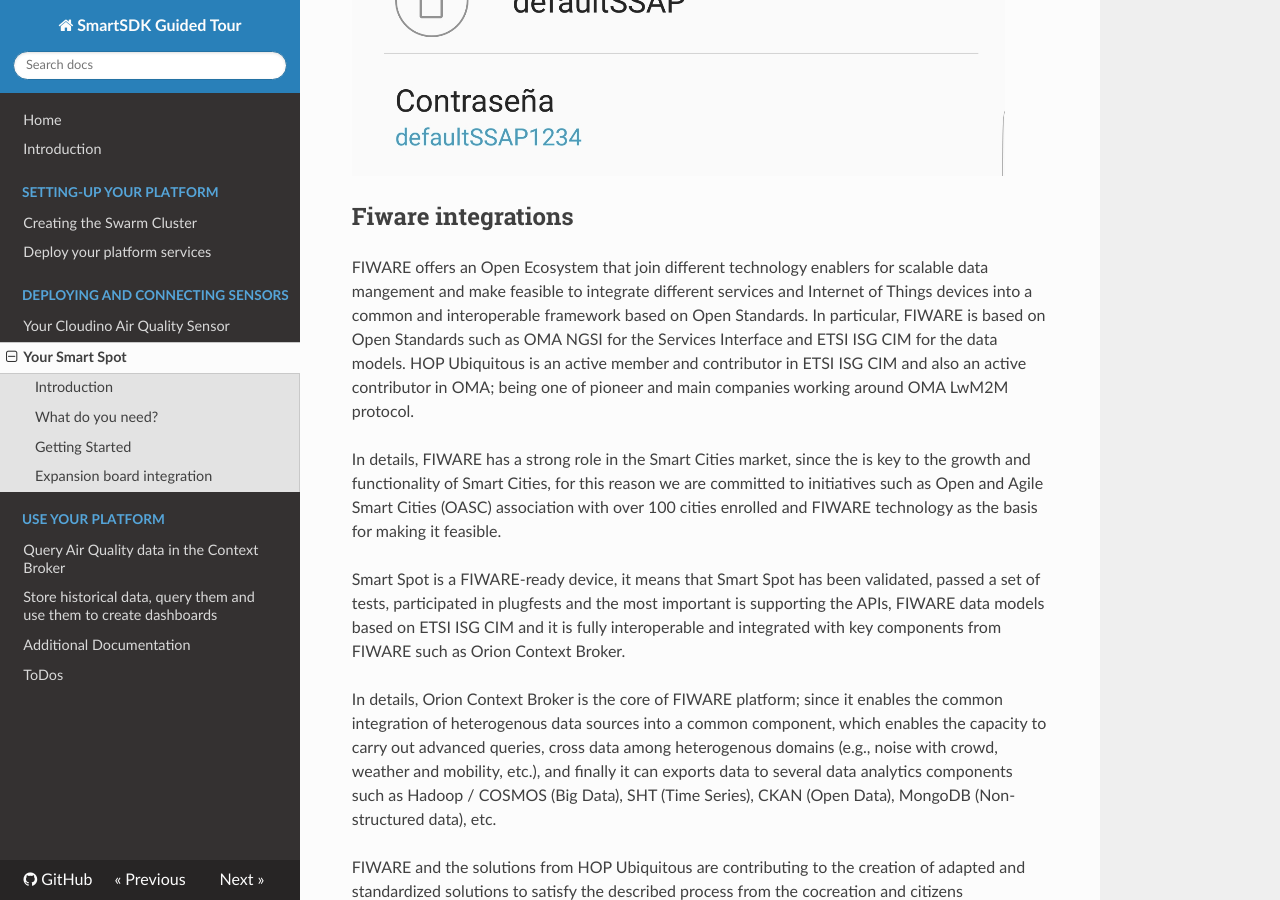
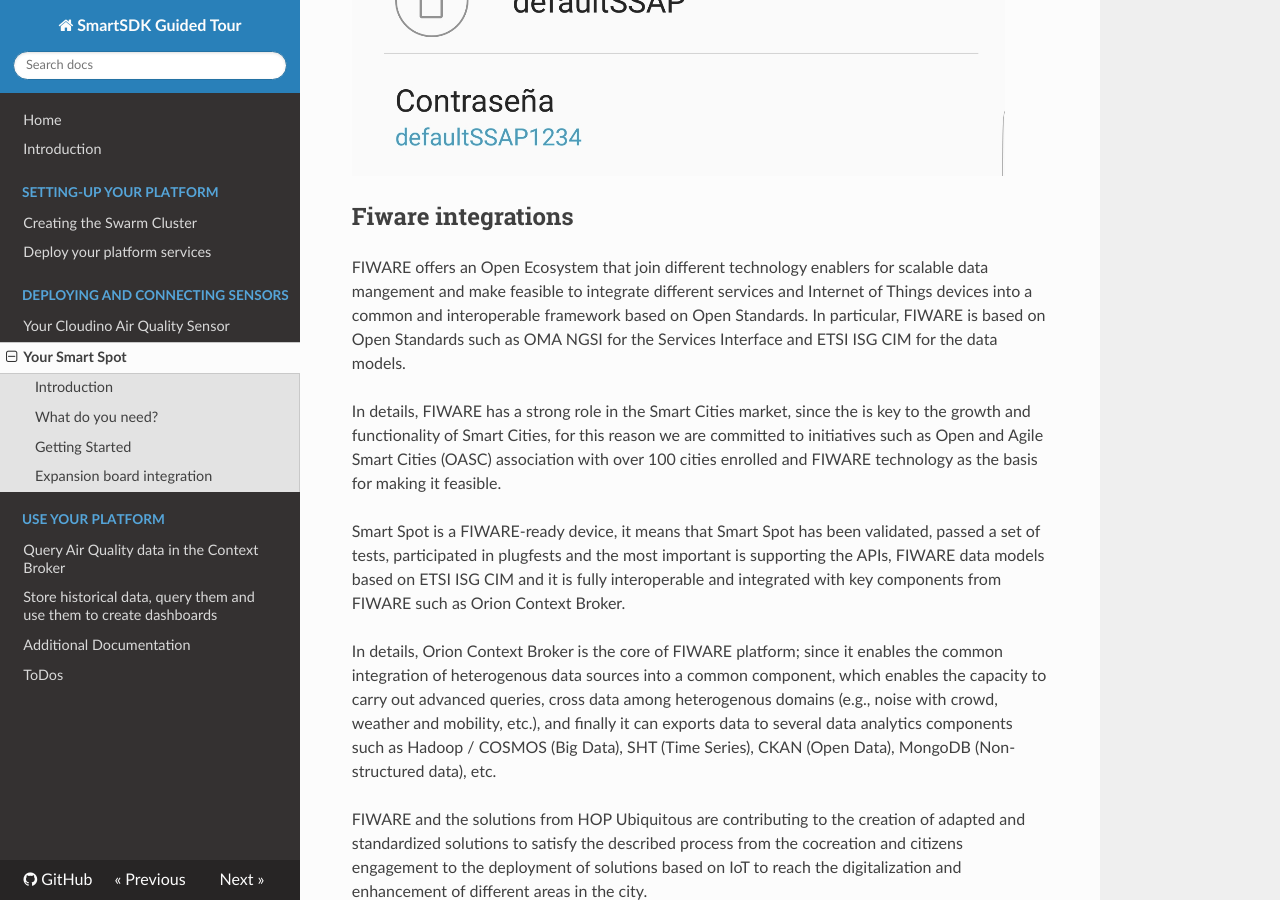
Before and after one commit to smartsdk/guided-tour, an MkDocs documentation site: the page built from docs/sensors/smartspot.md, in a window 1280 px wide and 900 px high, scrolled down 7356 px. Built offline with MkDocs 1.6.1, drawn with Linux system fonts in a browser that asks for light colours; nearby versions of some CDN libraries; comment, search, counter and statistics services are not loaded; old or Windows-style settings are respelled for this version of MkDocs.

Commit message:
Update smartspot.md

```diff
--- a/docs/sensors/smartspot.md
+++ b/docs/sensors/smartspot.md
@@ -211,10 +211,7 @@ FIWARE offers an Open Ecosystem that join different technology enablers for
 scalable data mangement and make feasible to integrate different services and
 Internet of Things devices into a common and interoperable framework based on
 Open Standards. In particular, FIWARE is based on Open Standards such as OMA
-NGSI for the Services Interface and ETSI ISG CIM for the data models. HOP
-Ubiquitous is an active member and contributor in ETSI ISG CIM and also an
-active contributor in OMA; being one of pioneer and main companies working
-around OMA LwM2M protocol.
+NGSI for the Services Interface and ETSI ISG CIM for the data models.
 
 In details, FIWARE has a strong role in the Smart Cities market, since the is
 key to the growth and functionality of Smart Cities, for this reason we are
```
